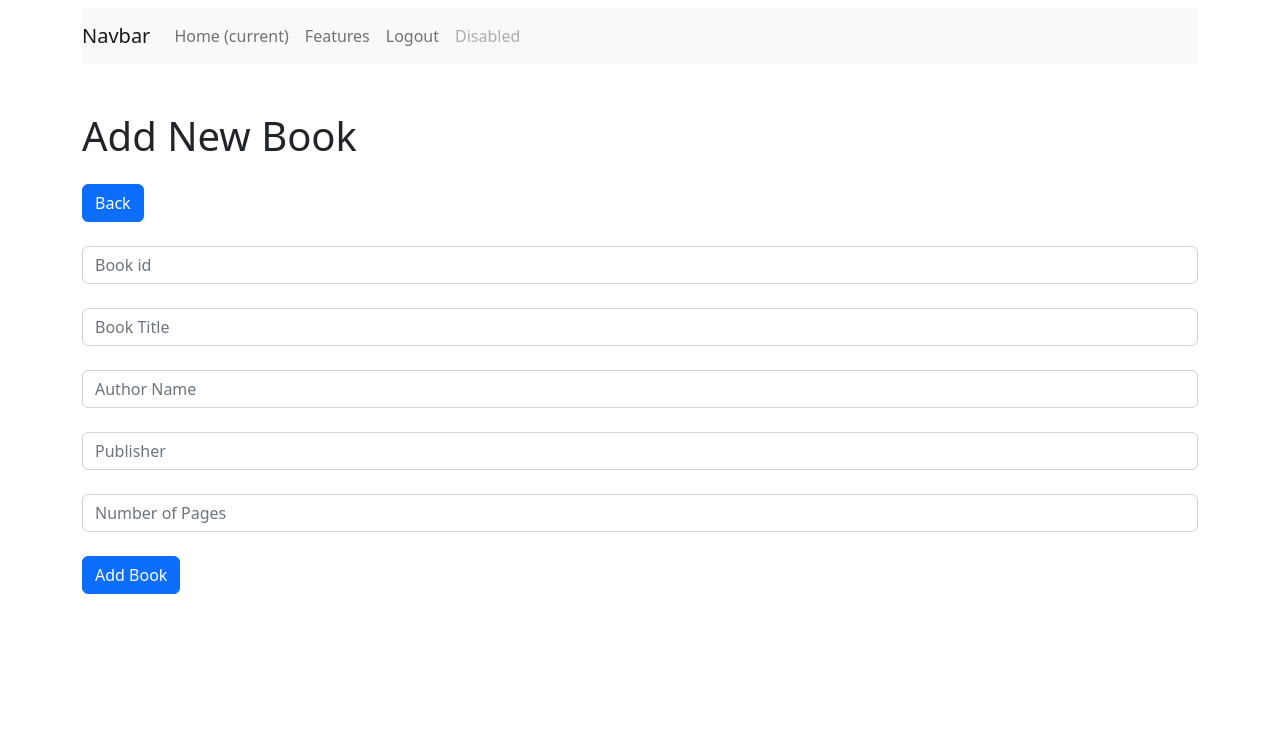
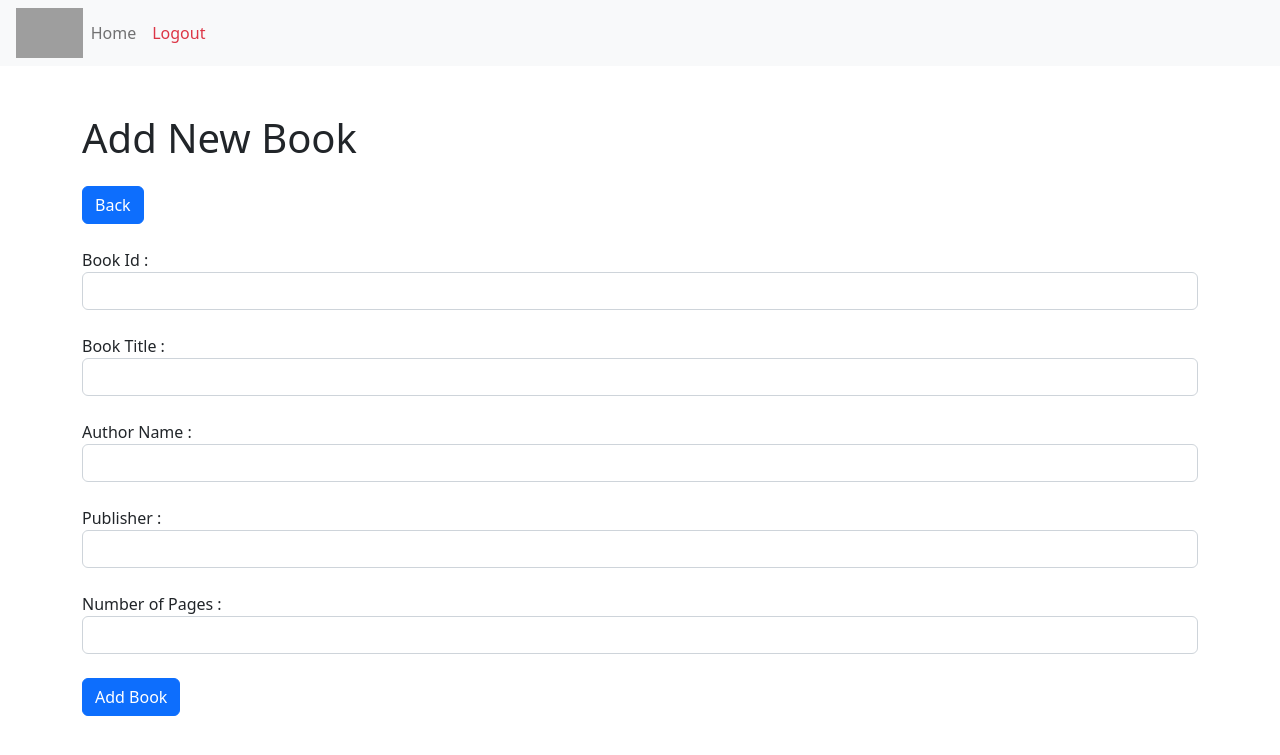
Before and after one commit to Alexandro-S-O/midprojectLntBE, a PHP site: page /create.php in a window 1280 px wide. Shown: the top 755 px of the page. Run offline with PHP 8.4, Linux system fonts and the light colour scheme; a user stored in the database is signed in; grey boxes are pictures that could not be loaded.

Commit message:
Update create.php

```diff
--- a/midproject/create.php
+++ b/midproject/create.php
@@ -15,33 +15,22 @@ if (!isset($_SESSION["user"])) {
     <title>Document</title>
 </head>
 <body>
-    <header>
-        <div class="container">
-          <h1 class="logo"></h1>
-          <nav class="navbar navbar-expand-lg navbar-light bg-light">
-  <a class="navbar-brand" href="#">Navbar</a>
+<nav class="navbar navbar-expand-lg navbar-light bg-light">
+  <img src="img\binuss.png" alt="logo" height="50" class="ms-3">
   <button class="navbar-toggler" type="button" data-toggle="collapse" data-target="#navbarNav" aria-controls="navbarNav" aria-expanded="false" aria-label="Toggle navigation">
     <span class="navbar-toggler-icon"></span>
   </button>
   <div class="collapse navbar-collapse" id="navbarNav">
     <ul class="navbar-nav">
       <li class="nav-item active">
-        <a class="nav-link" href="index.php">Home <span class="sr-only">(current)</span></a>
+        <a class="nav-link" href="index.php">Home</a>
       </li>
       <li class="nav-item">
-        <a class="nav-link" href="#">Features</a>
-      </li>
-      <li class="nav-item">
-        <a class="nav-link" href="logout.php">Logout</a>
-      </li>
-      <li class="nav-item">
-        <a class="nav-link disabled" href="#" tabindex="-1" aria-disabled="true">Disabled</a>
+        <a class="nav-link text-danger" href="logout.php">Logout</a>
       </li>
     </ul>
   </div>
 </nav>
-        </div>
-      </header>
       <div class="container my-5">
             <h1 class="d-flex justify-content-between my-4">Add New Book</h1>
             <div>
@@ -49,19 +38,24 @@ if (!isset($_SESSION["user"])) {
             </div>
         <form action="add_book.php" method="post">
             <div class="form-element my-4">
-                <input type="text" class="form-control" name="book_id" placeholder="Book id" required>
+              <label for="">Book Id :</label>
+                <input type="text" class="form-control" name="book_id" required>
             </div>
             <div class="form-element my-4">
-                <input type="text" class="form-control" name="title" placeholder="Book Title" required>
+            <label for="">Book Title :</label>
+                <input type="text" class="form-control" name="title" required>
             </div>
             <div class="form-element my-4">
-                <input type="text" class="form-control" name="author" placeholder="Author Name" required>
+            <label for="">Author Name :</label>
+                <input type="text" class="form-control" name="author" required>
             </div>
             <div class="form-element my-4">
-                <input type="text" class="form-control" name="publisher" placeholder="Publisher" required>
+            <label for="">Publisher :</label>
+                <input type="text" class="form-control" name="publisher" required>
             </div>
             <div class="form-element my-4">
-                <input type="text" class="form-control" name="page" placeholder="Number of Pages" required>
+            <label for="">Number of Pages :</label>
+                <input type="text" class="form-control" name="page" required>
             </div>
             <div class="form-element my-4">
                 <input type="submit" name="create" value="Add Book" class="btn btn-primary">
```
